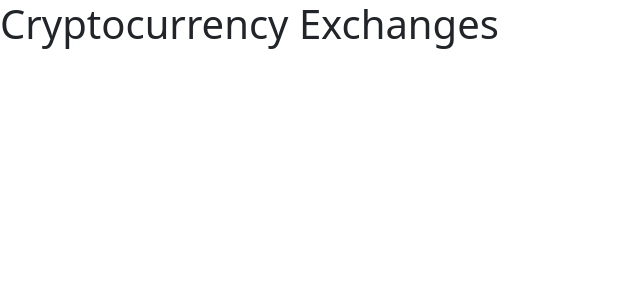
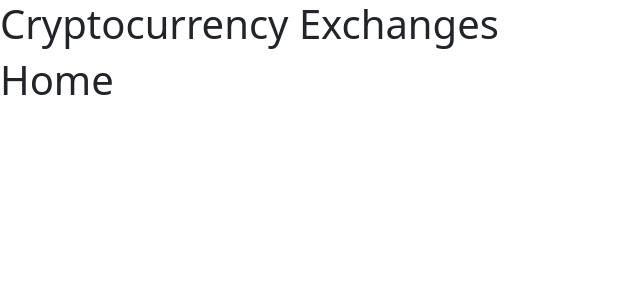
Before and after one commit to Saqif280/stakefish-test, a React (Create React App) app: page / in a window 1280 px wide. Shown: the top 300 px of the page, without its empty margins (0-640 px from the left). Built offline with nearby package versions, Linux system fonts and the light colour scheme.

Commit message:
Add react router and create basic routing between two pages

```diff
--- a/package.json
+++ b/package.json
@@ -13,6 +13,7 @@
     "react": "^17.0.2",
     "react-bootstrap": "^2.2.0",
     "react-dom": "^17.0.2",
+    "react-router-dom": "^6.2.2",
     "react-scripts": "5.0.0",
     "sass": "^1.49.9",
     "web-vitals": "^2.1.4"
--- a/src/App.js
+++ b/src/App.js
@@ -1,12 +1,17 @@
+import { Routes, Route } from 'react-router-dom';
+import Directory from './Directory';
+import ExchangePage from './ExchangePage';
 import './App.scss';
 
 const App = () => {
   return (
-    <div className="App">
-      <header className="App-header">
-        <h1>Cryptocurrency Exchanges</h1>
-      </header>
-    </div>
+    <>
+      <h1>Cryptocurrency Exchanges</h1>
+      <Routes>
+        <Route path="/" element={<Directory />} />
+        <Route path="exchange/:id" element={<ExchangePage />} />
+      </Routes>
+    </>
   );
 };
 
--- /dev/null
+++ b/src/Directory.js
@@ -0,0 +1,9 @@
+const Directory = () => {
+  return (
+    <>
+      <h1>Home</h1>
+    </>
+  );
+};
+
+export default Directory;
--- /dev/null
+++ b/src/ExchangePage.js
@@ -0,0 +1,13 @@
+import { useParams } from 'react-router-dom';
+
+const ExchangePage = () => {
+  const { id } = useParams();
+
+  return (
+    <>
+      <h1>{id}</h1>
+    </>
+  );
+};
+
+export default ExchangePage;
--- a/src/index.js
+++ b/src/index.js
@@ -1,5 +1,6 @@
 import React from 'react';
 import ReactDOM from 'react-dom';
+import { BrowserRouter } from 'react-router-dom';
 import 'bootstrap/dist/css/bootstrap.min.css';
 import './index.scss';
 import App from './App';
@@ -7,7 +8,9 @@ import reportWebVitals from './reportWebVitals';
 
 ReactDOM.render(
   <React.StrictMode>
-    <App />
+    <BrowserRouter>
+      <App />
+    </BrowserRouter>
   </React.StrictMode>,
   document.getElementById('root')
 );
```
Also changed, not shown: 1 other file (tests, documents, lock files or other folders).
